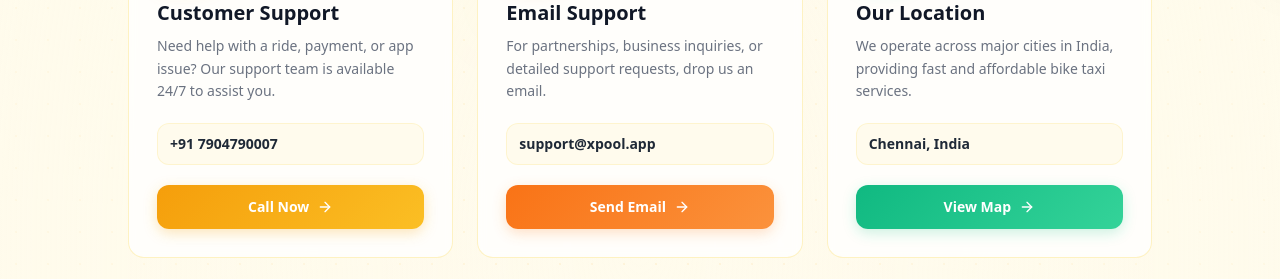
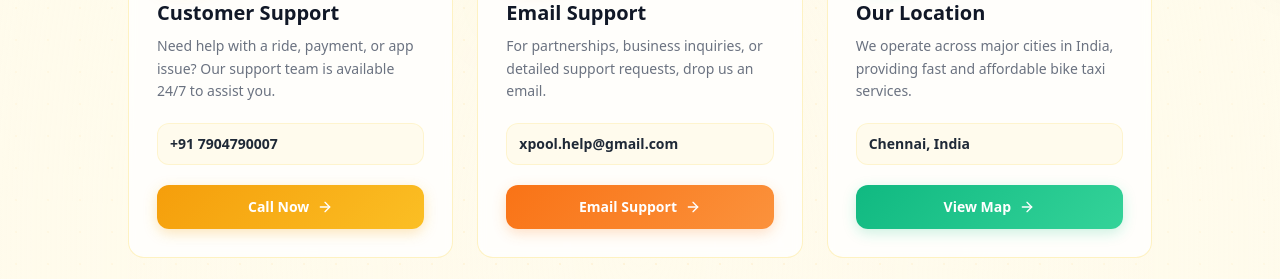
Before and after one commit to XpoolNumeric/xpool.info, a React (Vite) app: page /contact in a window 1280 px wide. Shown: the part 840-1119 px from the top of the page. Built offline with nearby package versions, Linux system fonts and the light colour scheme; no server answers.

Commit message:
Update support email and previous changes

```diff
--- a/src/components/ui/chatbot.tsx
+++ b/src/components/ui/chatbot.tsx
@@ -165,7 +165,7 @@ XPOOL FACTS:
 - Fares up to **50% cheaper** than cabs & autos. App launching on Android & iOS in ~14 days!
 - Book → Match with a Captain (see photo, bike no., live location) → Safe verified ride → Pay via UPI/Card/Cash/Wallet → Rate & repeat.
 - Features: Quick Booking, Real-Time GPS, Secure In-App Chat/Call, OTP Verification, Transparent Fares, SOS Button, Referral Rewards.
-- 24/7 Support: **+91 7904790007** | **support@xpool.app** — avg response under 2 minutes!
+- 24/7 Support: **+91 7904790007** | **xpool.help@gmail.com** — avg response under 2 minutes!
 
 RESPONSE RULES:
 - **1-3 sentences MAX** — short, punchy, memorable. No bullet points or lists.
@@ -496,9 +496,9 @@ const ContactBar = () => (
       <Phone size={11} />
       <span>+91 7904790007</span>
     </a>
-    <a href="mailto:support@xpool.app" className="contact-pill" title="Email us">
-      <Mail size={11} />
-      <span>support@xpool.app</span>
+    <a href="mailto:xpool.help@gmail.com" className="contact-pill" title="Email us">
+      <Mail size={12} />
+      <span>xpool.help@gmail.com</span>
     </a>
     <span className="contact-pill location" title="Our base">
       <MapPin size={11} />
--- a/src/pages/Contact.tsx
+++ b/src/pages/Contact.tsx
@@ -55,9 +55,9 @@ const contactMethods: ContactMethod[] = [
     description:
       "For partnerships, business inquiries, or detailed support requests, drop us an email.",
     icon: Mail,
-    value: "support@xpool.app",
-    label: "Send Email",
-    href: "mailto:support@xpool.app",
+    value: "xpool.help@gmail.com",
+    label: "Email Support",
+    href: "mailto:xpool.help@gmail.com",
     badge: "Quick Reply",
     from: "#f97316",
     to: "#fb923c",
@@ -640,7 +640,7 @@ const Contact: FC = () => {
                     Call Support
                   </a>
                   <a
-                    href="mailto:support@xpool.app"
+                    href="mailto:xpool.help@gmail.com"
                     className="w-full sm:w-auto inline-flex items-center justify-center gap-2 btn-ghost-light px-7 py-4 rounded-2xl text-sm sm:text-base font-semibold"
                   >
                     <Mail className="w-5 h-5" />
```
